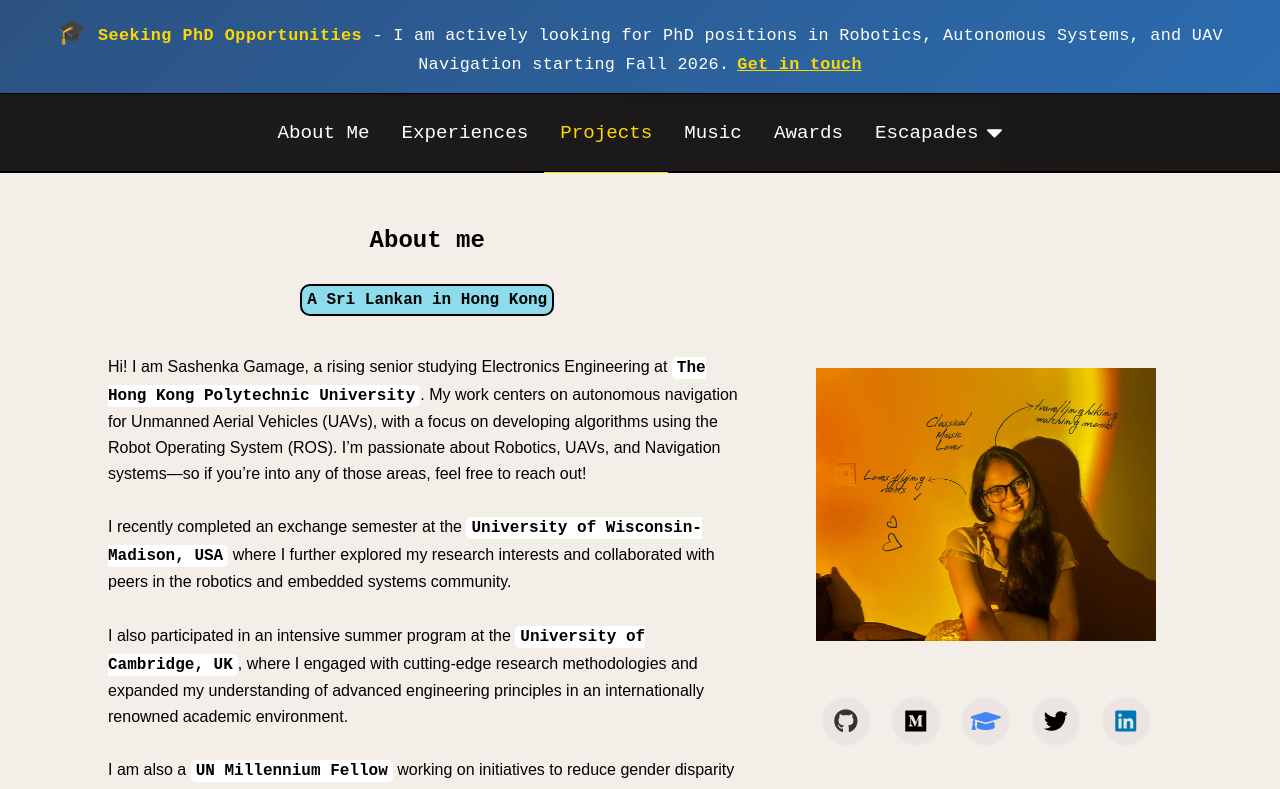
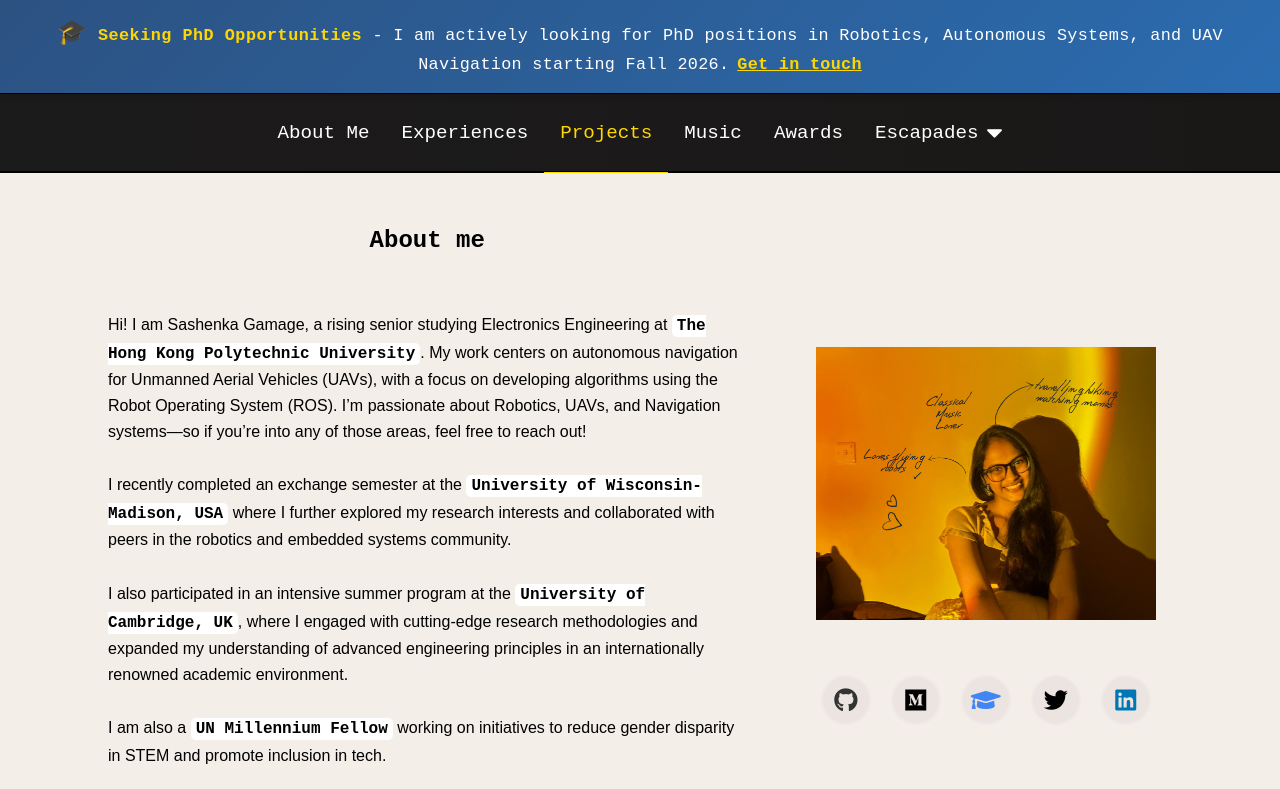
Before and after one commit to sashenkagamage/sasha.me, a React (Create React App) app: page / in a window 1280 px wide. Shown: the top 789 px of the page. Built offline with nearby package versions, Linux system fonts and the light colour scheme.

Commit message:
Update portfolio with new publications and Google Scholar link

```diff
--- a/src/components/Home.js
+++ b/src/components/Home.js
@@ -15,9 +15,6 @@ function Home(){
 
                 <div>
                 <h1>About me</h1>
-                <div className="location">
-                    <p> A Sri Lankan in Hong Kong</p>
-                </div>
                 <div className='about-me-text'>
                     <p>
                Hi! I am Sashenka Gamage, a rising senior studying Electronics Engineering at <a href="https://www.polyu.edu.hk/" target="_blank" rel="noreferrer">The Hong Kong Polytechnic University</a>. My work centers on autonomous navigation for Unmanned Aerial Vehicles (UAVs), with a focus on developing algorithms using the Robot Operating System (ROS).
```
